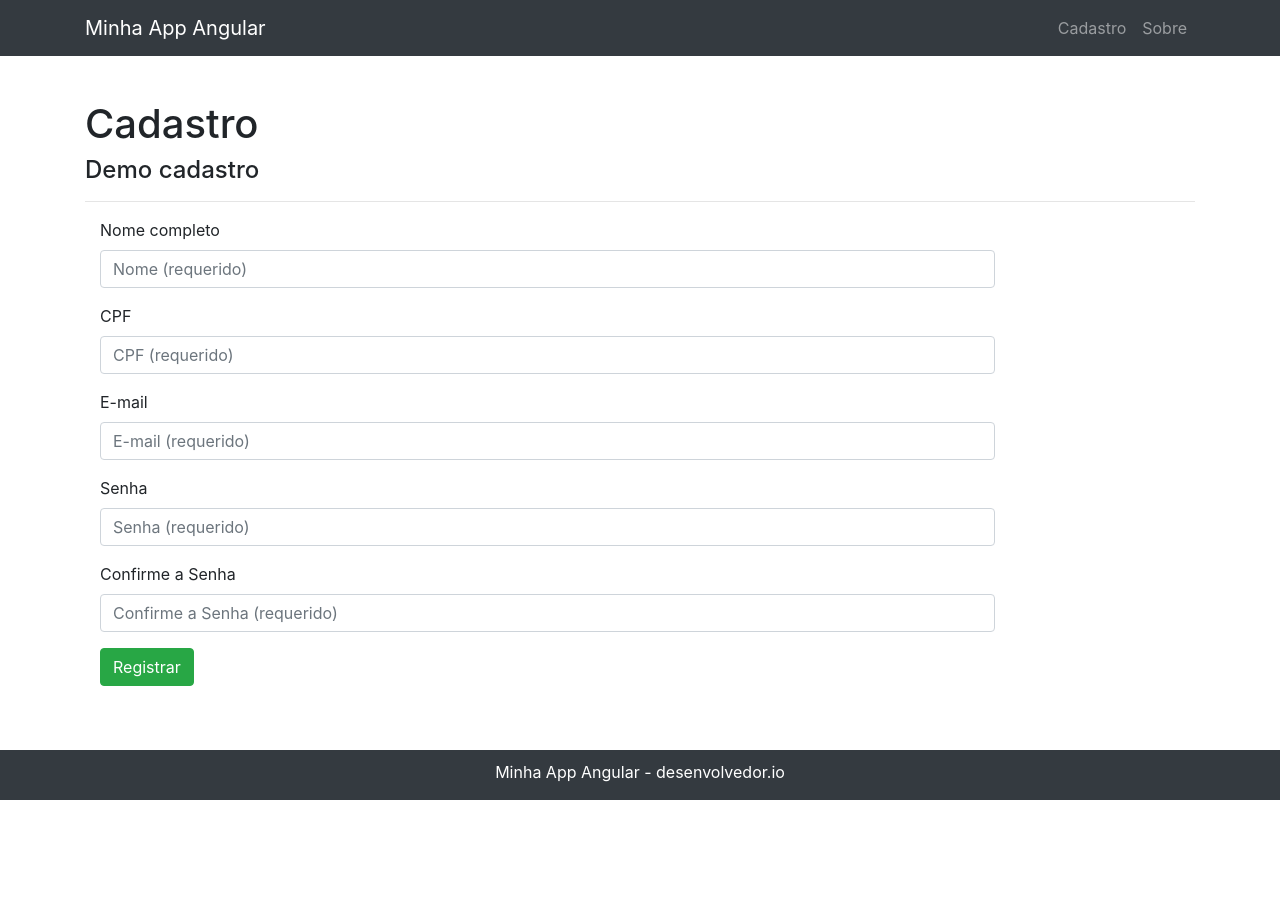
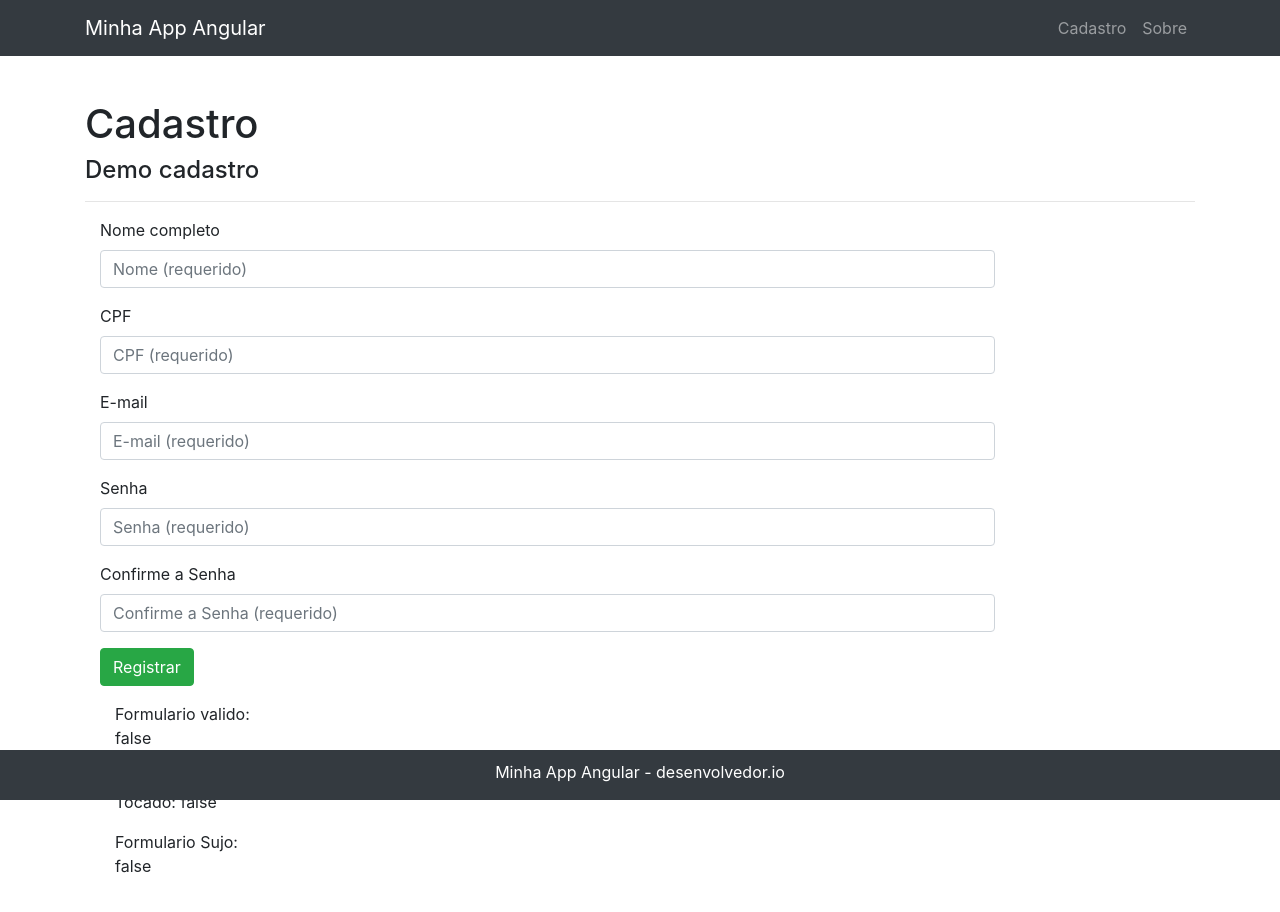
Before and after one commit to felip3fl/Angular, an Angular app in the folder DAA/: page /cadastro in a window 1280 px wide. Shown: the top 912 px of the page. Before the commit the page ends 802 px from the top, so only its background shows below. Built offline with nearby package versions, Linux system fonts and the light colour scheme.

Commit message:
Validação básica de formulários parte1

```diff
--- a/DAA/src/app/demos/reactiveforms/cadastro/cadastro.component.html
+++ b/DAA/src/app/demos/reactiveforms/cadastro/cadastro.component.html
@@ -11,8 +11,14 @@
         <div class="form-group">
             <label class="col-md-2 control-label">Nome completo</label>
             <div class="col-md-10">
-                <input class="form-control" id="email" type="text" placeholder="Nome (requerido)" formControlName="nome12"  />
+                <input class="form-control" id="nome" type="text" placeholder="Nome (requerido)" formControlName="nome12"  />
 
+                <span class="text-danger" *ngIf="cadastroForm123.get('nome12').errors
+                && (cadastroForm123.get('nome12').dirty || cadastroForm123.get('nome12').touched)"
+                [ngClass]="{'is-invalid':cadastroForm123.get('nome12').errors
+                && (cadastroForm123.get('nome12').dirty || cadastroForm123.get('nome12').touched)}">
+                    <p>Preencha o campo nome</p>
+                </span>
             </div>
         </div>
 
@@ -51,5 +57,16 @@
                 <span><button class="btn btn-success" id="Registrar" type="submit">Registrar</button></span>
             </div>
         </div>
+
+        <div class="form-group">
+            <div class="col-md-4 col-md-offset-2">
+                <div class="col-md-6 col-md-offset-2">
+                    <p>Formulario valido: {{ cadastroForm123.valid }}</p>
+                    <p>Formulario Tocado: {{ cadastroForm123.touched }}</p>
+                    <p>Formulario Sujo: {{ cadastroForm123.dirty }}</p><br>
+                </div>
+            </div>
+        </div>
+
     </form>
 </div>
--- a/DAA/src/app/demos/reactiveforms/cadastro/cadastro.component.ts
+++ b/DAA/src/app/demos/reactiveforms/cadastro/cadastro.component.ts
@@ -1,5 +1,5 @@
 import { Component, OnInit } from '@angular/core';
-import { FormBuilder, FormGroup } from '@angular/forms';
+import { FormBuilder, FormGroup, Validators } from '@angular/forms';
 import { Usuario } from './models/usuario';
 
 @Component({
@@ -18,11 +18,12 @@ export class CadastroComponent implements OnInit {
     //Aqui é para validar o controle individualmente, diferente do FormGroup
     //let nome = new FormControl('');
 
+    //https://angular.io/guide/form-validation
     //Aqui é para validação em grupo
     //Posso tratar varios itens desse formulario, como se fosse o mesmo formulario
     //é recomendado usar FormBuilder para código mais 'limpo'
     this.cadastroForm123 = this.fb14.group({
-      nome12: [''],
+      nome12: ['', Validators.required],
       cpf12: [''],
       email12: [''],
       senha12: [''],
```
